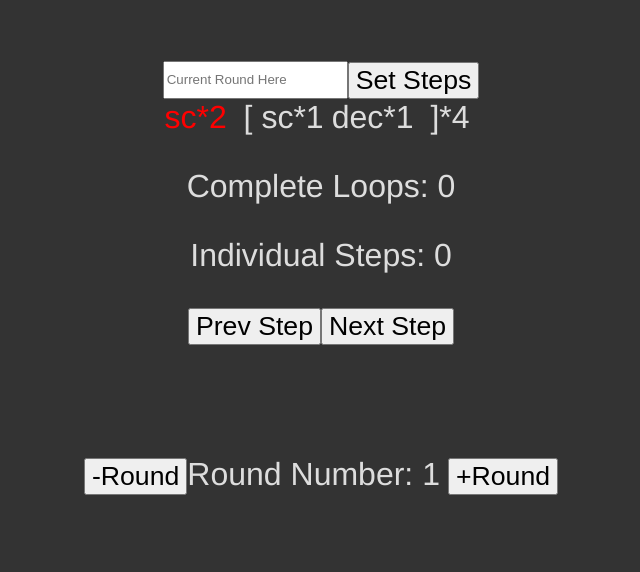
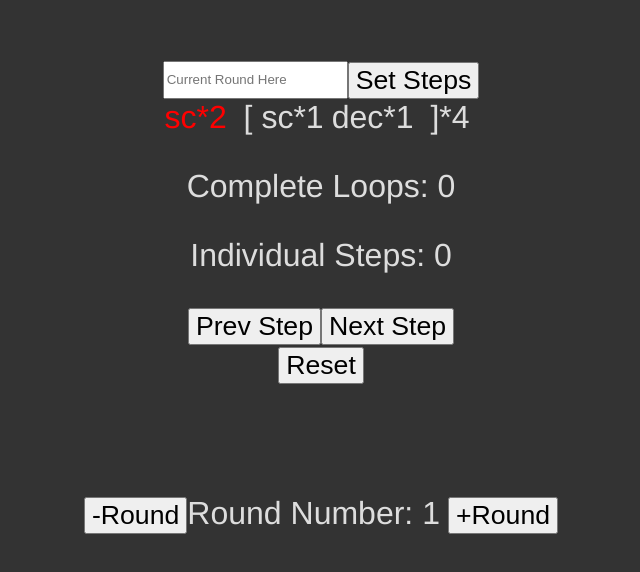
Before and after one commit to kajong0007/stitch_helper, a Vue app: page / in a window 1280 px wide. Shown: the top 572 px of the page, without its empty margins (319-959 px from the left). Built offline with nearby package versions, Linux system fonts and the light colour scheme.

Commit message:
format, add reset button

```diff
--- a/src/App.vue
+++ b/src/App.vue
@@ -158,7 +158,7 @@
 }
 
 function splitText() {
-  const maybe_parsed = runParser("r: " + bigState.value.next_steps)
+  const maybe_parsed = runParser('r: ' + bigState.value.next_steps)
   if (!maybe_parsed) return
   const parsed: Pattern = maybe_parsed
   if (parsed.rows.length === 0) return
--- a/src/components/CurrentRow.vue
+++ b/src/components/CurrentRow.vue
@@ -45,6 +45,11 @@
     }
   }
 }
+
+function resetCount(): void {
+  complete_loop_count.value = 0
+  individual_step_count.value = 0
+}
 </script>
 
 <template>
@@ -61,5 +66,7 @@
   <p>Individual Steps: {{ individual_step_count }}</p>
   <button class="bigButton" @click="prevSubStep">Prev Step</button>
   <button class="bigButton" @click="nextSubStep">Next Step</button>
+  <br />
+  <button class="bigButton" @click="resetCount">Reset</button>
   <br /><br />
 </template>
```
